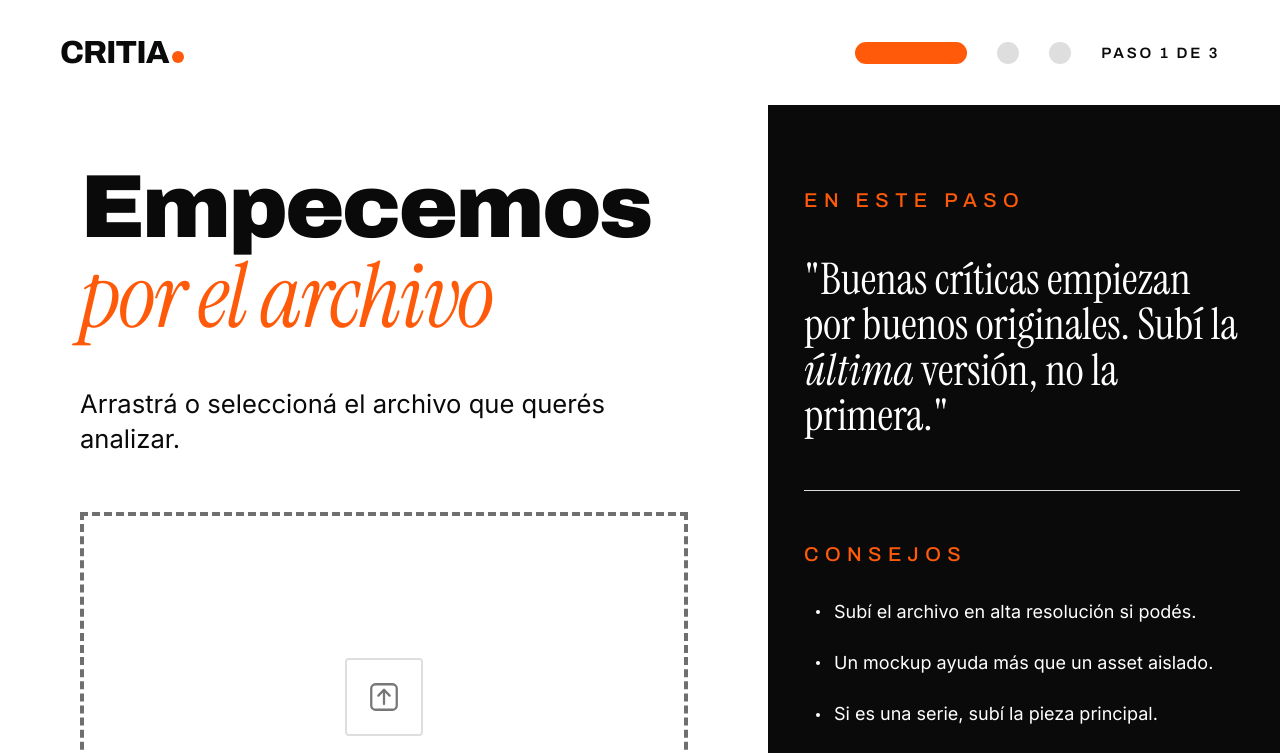
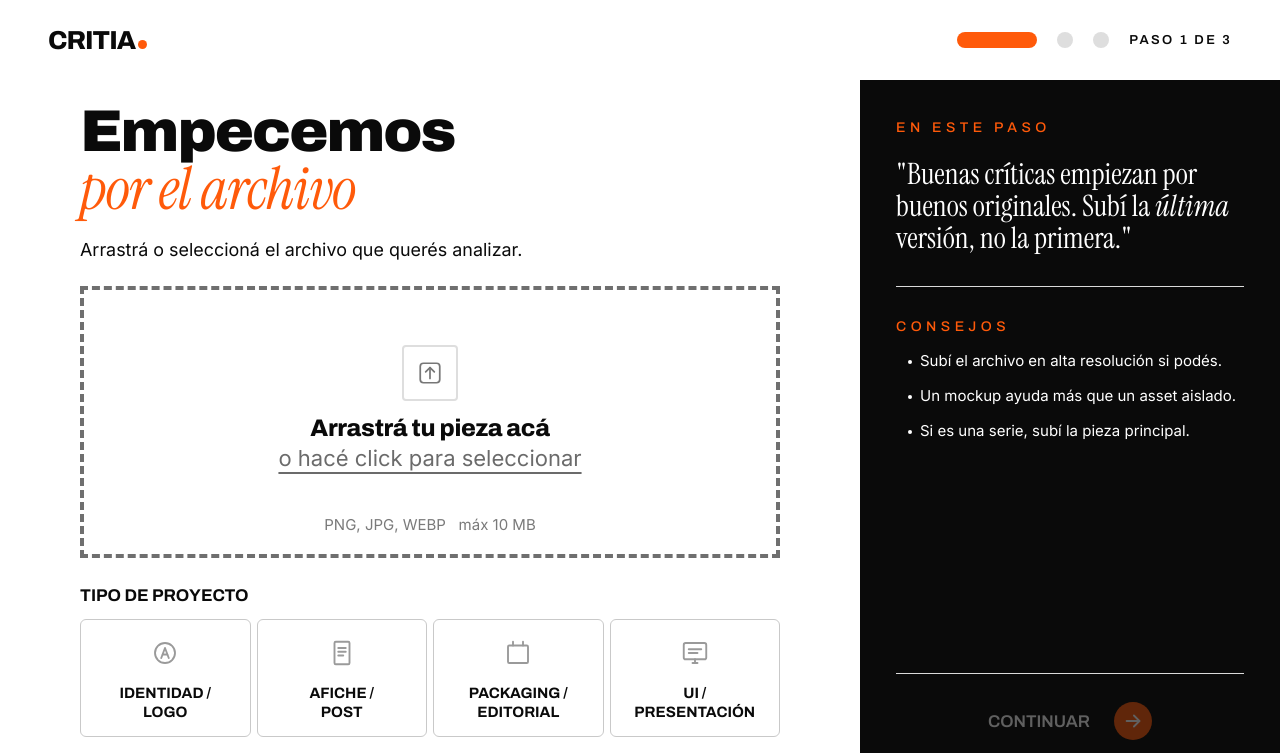
Before and after one commit to agustinadvargasuch/critia, a plain HTML site: page analizar.html in a window 1280 px wide. Shown: the top 753 px of the page. Drawn offline with Linux system fonts and the light colour scheme.

Commit message:
Etapa 2: Ajuste de tamaños en pantalla de carga

```diff
--- a/analizar.html
+++ b/analizar.html
@@ -35,8 +35,8 @@
     /* ================= LAYOUT ================= */
     .shell {
       display: grid;
-      grid-template-columns: minmax(0, 1fr) minmax(360px, 512px);
-      grid-template-rows: 105px 1fr;
+      grid-template-columns: minmax(0, 1fr) minmax(320px, 420px);
+      grid-template-rows: 80px 1fr;
       min-height: 100vh;
     }
 
@@ -46,13 +46,13 @@
       display: flex;
       align-items: center;
       justify-content: space-between;
-      padding: 0 60px;
+      padding: 0 48px;
     }
 
     .logo {
       font-family: var(--font-display);
       font-weight: 800;
-      font-size: 32px;
+      font-size: 26px;
       letter-spacing: -1px;
       color: var(--black);
       text-decoration: none;
@@ -63,8 +63,8 @@
 
     .logo::after {
       content: '';
-      width: 12px;
-      height: 12px;
+      width: 9px;
+      height: 9px;
       border-radius: 50%;
       background: var(--orange);
     }
@@ -72,37 +72,37 @@
     .progress, .progress-dots {
       display: flex;
       align-items: center;
-      gap: 30px;
+      gap: 20px;
     }
 
     .progress-dot {
-      width: 22px;
-      height: 22px;
-      border-radius: 11px;
+      width: 16px;
+      height: 16px;
+      border-radius: 8px;
       background: var(--gray-200);
       transition: width .3s ease, background .3s ease;
     }
 
-    .progress-dot.active { width: 112px; background: var(--orange); }
+    .progress-dot.active { width: 80px; background: var(--orange); }
     .progress-dot.done { background: var(--black); }
 
     .progress-label {
       font-family: var(--font-display);
       font-weight: 600;
-      font-size: 15px;
+      font-size: 13px;
       letter-spacing: .18em;
       text-transform: uppercase;
     }
 
     /* ---- Columna izquierda ---- */
-    .main { padding: 60px var(--gutter) 80px; }
+    .main { padding: clamp(16px, 3vh, 36px) var(--gutter) 48px; }
 
     .title {
       font-family: var(--font-display);
       font-weight: 900;
-      font-size: clamp(56px, 7vw, 104px);
+      font-size: clamp(44px, min(4.6vw, 8vh), 72px);
       line-height: .95;
-      letter-spacing: -3px;
+      letter-spacing: -2px;
     }
 
     .title em {
@@ -111,22 +111,22 @@
       font-style: italic;
       font-weight: 400;
       color: var(--orange);
-      letter-spacing: -2px;
-      margin-top: 4px;
+      letter-spacing: -1px;
+      margin-top: 2px;
     }
 
     .lead {
-      font-size: clamp(18px, 2vw, 28px);
-      line-height: 1.35;
-      margin-top: 48px;
+      font-size: clamp(16px, 1.4vw, 20px);
+      line-height: 1.4;
+      margin-top: clamp(12px, 2.4vh, 24px);
       max-width: 780px;
     }
 
     /* ---- Upload ---- */
     .upload-zone {
       position: relative;
-      margin-top: 56px;
-      min-height: 528px;
+      margin-top: clamp(16px, 3vh, 28px);
+      min-height: clamp(220px, 34vh, 340px);
       border: 4px dashed #6f6f6f;
       display: flex;
       flex-direction: column;
@@ -135,7 +135,7 @@
       text-align: center;
       cursor: pointer;
       transition: background .2s ease;
-      padding: 40px 24px 90px;
+      padding: 28px 24px 56px;
     }
 
     .upload-zone:hover { background: #fafafa; }
@@ -144,19 +144,19 @@
     .upload-zone input[type="file"] { display: none; }
 
     .upload-icon {
-      width: 78px;
-      height: 78px;
+      width: 56px;
+      height: 56px;
       border: 2px solid var(--gray-200);
       border-radius: 4px;
       display: flex;
       align-items: center;
       justify-content: center;
-      margin-bottom: 20px;
+      margin-bottom: 14px;
     }
 
     .upload-icon svg {
-      width: 34px;
-      height: 34px;
+      width: 26px;
+      height: 26px;
       stroke: #777;
       fill: none;
       stroke-width: 1.6;
@@ -168,14 +168,14 @@
       display: block;
       font-family: var(--font-display);
       font-weight: 800;
-      font-size: 36px;
-      letter-spacing: -.5px;
+      font-size: 24px;
+      letter-spacing: -.3px;
     }
 
     .upload-text span {
       display: inline-block;
       margin-top: 4px;
-      font-size: 36px;
+      font-size: 22px;
       color: #6b6b6b;
       text-decoration: underline;
       text-decoration-thickness: 2px;
@@ -184,10 +184,10 @@
 
     .upload-hint {
       position: absolute;
-      bottom: 40px;
+      bottom: 20px;
       left: 0;
       right: 0;
-      font-size: 20px;
+      font-size: 15px;
       color: var(--gray-500);
     }
 
@@ -196,7 +196,7 @@
 
     .upload-preview {
       max-width: 100%;
-      max-height: 420px;
+      max-height: 26vh;
       object-fit: contain;
       box-shadow: 0 10px 30px rgba(0,0,0,.08);
     }
@@ -219,10 +219,10 @@
     .section-label {
       font-family: var(--font-display);
       font-weight: 700;
-      font-size: 24px;
+      font-size: 17px;
       text-transform: uppercase;
-      margin-top: 64px;
-      margin-bottom: 30px;
+      margin-top: clamp(20px, 3.5vh, 36px);
+      margin-bottom: 14px;
     }
 
     .tipo-grid {
@@ -232,7 +232,7 @@
     }
 
     .tipo-btn {
-      min-height: 178px;
+      min-height: clamp(96px, 14vh, 140px);
       border: 1.5px solid var(--gray-300);
       border-radius: 6px;
       background: var(--white);
@@ -241,11 +241,11 @@
       flex-direction: column;
       align-items: center;
       justify-content: center;
-      gap: 20px;
-      padding: 20px 10px;
+      gap: 12px;
+      padding: 14px 8px;
       font-family: var(--font-display);
       font-weight: 700;
-      font-size: 20px;
+      font-size: 15px;
       line-height: 1.25;
       text-transform: uppercase;
       text-align: center;
@@ -256,8 +256,8 @@
     .tipo-btn:hover { border-color: var(--black); }
 
     .tipo-btn svg {
-      width: 48px;
-      height: 48px;
+      width: 38px;
+      height: 38px;
       padding: 4px;
       stroke: #9a9a9a;
       fill: none;
@@ -275,20 +275,20 @@
     .tipo-btn.selected svg { stroke: var(--black); background: var(--white); }
 
     /* ---- Formulario de contexto (paso 2) ---- */
-    .form-group { margin-top: 44px; }
+    .form-group { margin-top: clamp(20px, 3.5vh, 32px); }
 
     .form-group label {
       display: block;
       font-family: var(--font-display);
       font-weight: 700;
-      font-size: 22px;
+      font-size: 17px;
       text-transform: uppercase;
-      margin-bottom: 6px;
+      margin-bottom: 4px;
     }
 
     .form-group small {
       display: block;
-      font-size: 16px;
+      font-size: 14px;
       color: var(--gray-500);
     }
 
@@ -296,9 +296,9 @@
       width: 100%;
       border: none;
       border-bottom: 2px solid var(--black);
-      padding: 14px 0;
+      padding: 10px 0;
       font-family: var(--font-body);
-      font-size: 22px;
+      font-size: 18px;
       background: transparent;
       color: var(--black);
       outline: none;
@@ -310,12 +310,12 @@
     .form-input:focus { border-color: var(--orange); }
 
     .back-link {
-      margin-top: 56px;
+      margin-top: 32px;
       background: none;
       border: none;
       font-family: var(--font-display);
       font-weight: 600;
-      font-size: 16px;
+      font-size: 13px;
       letter-spacing: .12em;
       text-transform: uppercase;
       color: var(--gray-500);
@@ -341,7 +341,7 @@
     .aside {
       background: var(--black);
       color: var(--white);
-      padding: 84px 40px 40px 36px;
+      padding: clamp(28px, 5vh, 56px) 36px 28px;
       display: flex;
       flex-direction: column;
     }
@@ -349,7 +349,7 @@
     .aside-kicker {
       font-family: var(--font-display);
       font-weight: 500;
-      font-size: 20px;
+      font-size: 14px;
       letter-spacing: .32em;
       text-transform: uppercase;
       color: var(--orange);
@@ -357,28 +357,28 @@
 
     .aside-quote {
       font-family: var(--font-serif);
-      font-size: clamp(36px, 3.4vw, 50px);
-      line-height: 1.04;
-      margin-top: 46px;
-      padding-bottom: 52px;
+      font-size: clamp(26px, min(2.3vw, 4.4vh), 38px);
+      line-height: 1.08;
+      margin-top: clamp(16px, 3vh, 28px);
+      padding-bottom: clamp(20px, 4vh, 36px);
       border-bottom: 1px solid rgba(255,255,255,.85);
     }
 
     .aside-quote em { font-style: italic; }
-    .aside-tips-title { margin-top: 52px; }
+    .aside-tips-title { margin-top: clamp(20px, 4vh, 36px); }
 
     .aside-tips {
       list-style: none;
-      margin-top: 34px;
+      margin-top: 16px;
       display: flex;
       flex-direction: column;
-      gap: 26px;
+      gap: 14px;
     }
 
     .aside-tips li {
       position: relative;
-      padding-left: 30px;
-      font-size: 18px;
+      padding-left: 24px;
+      font-size: 15px;
       line-height: 1.4;
     }
 
@@ -395,7 +395,7 @@
 
     .aside-footer {
       margin-top: auto;
-      padding-top: 30px;
+      padding-top: 20px;
       border-top: 1px solid rgba(255,255,255,.85);
       display: flex;
       justify-content: center;
@@ -410,15 +410,15 @@
       color: var(--white);
       font-family: var(--font-display);
       font-weight: 600;
-      font-size: 22px;
+      font-size: 17px;
       text-transform: uppercase;
       cursor: pointer;
       padding: 8px 0;
     }
 
     .next-btn .arrow {
-      width: 44px;
-      height: 44px;
+      width: 38px;
+      height: 38px;
       border-radius: 50%;
       background: var(--orange);
       display: flex;
@@ -442,9 +442,9 @@
 
     .aside-help {
       text-align: center;
-      font-size: 14px;
+      font-size: 13px;
       color: rgba(255,255,255,.55);
-      margin-top: 12px;
+      margin-top: 8px;
       min-height: 1.2em;
     }
 
@@ -496,8 +496,7 @@
     /* ================= RESPONSIVE ================= */
     @media (max-width: 1100px) {
       :root { --gutter: 48px; }
-      .upload-text strong, .upload-text span { font-size: 28px; }
-      .tipo-btn { font-size: 16px; min-height: 150px; }
+      .tipo-btn { font-size: 14px; }
     }
 
     @media (max-width: 860px) {
@@ -512,11 +511,11 @@
       .title { letter-spacing: -1.5px; }
       .lead { margin-top: 24px; }
       .upload-zone { min-height: 300px; margin-top: 32px; }
-      .upload-text strong, .upload-text span { font-size: 22px; }
+      .upload-text strong, .upload-text span { font-size: 19px; }
       .upload-hint { font-size: 15px; bottom: 24px; }
       .section-label { font-size: 18px; margin-top: 40px; margin-bottom: 16px; }
       .tipo-grid { grid-template-columns: repeat(2, 1fr); }
-      .tipo-btn { min-height: 130px; font-size: 15px; }
+      .tipo-btn { min-height: 110px; font-size: 14px; }
       .form-group label { font-size: 18px; }
       .form-input { font-size: 18px; }
       .aside { padding: 40px 16px 32px; }
```
